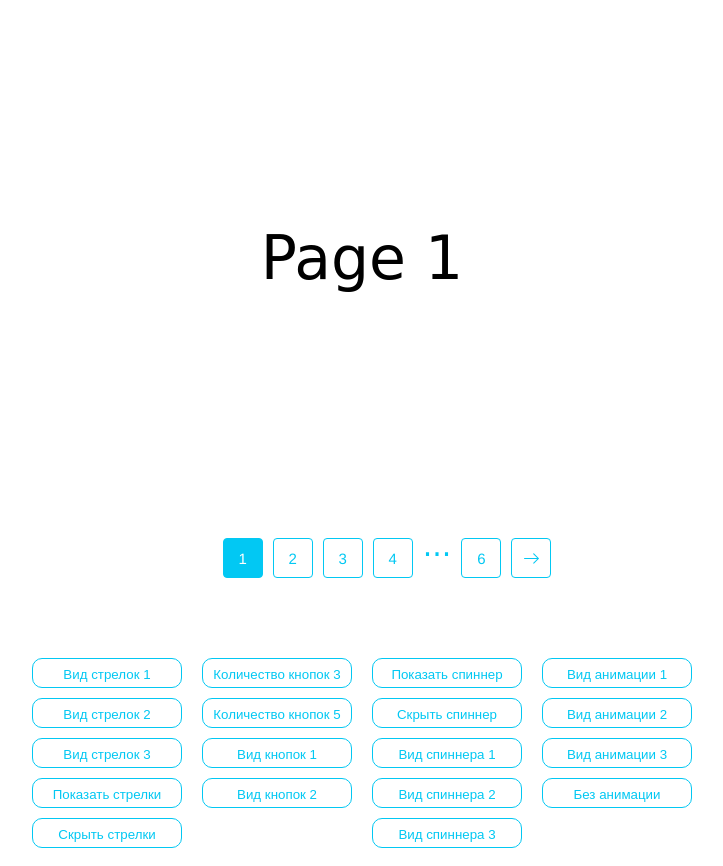
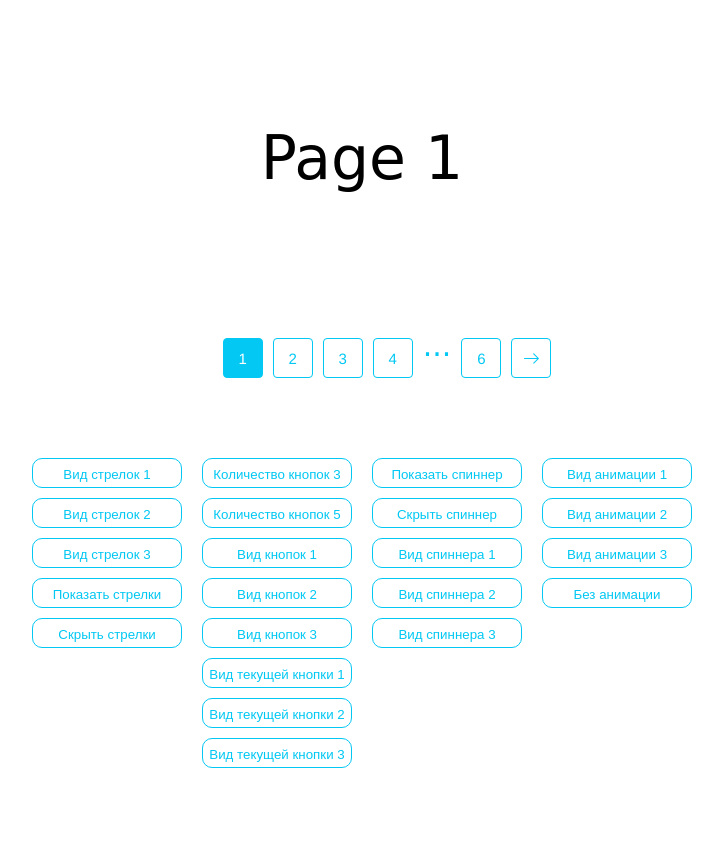
Before and after one commit to grinmax/vue-smart-pagination, a Vue app: page / in a window 1280 px wide. Shown: the whole page, without its empty margins (278-1001 px from the left). After the commit the page ends 800 px from the top, so only its background shows below. Built offline with nearby package versions, Linux system fonts and the light colour scheme.

Commit message:
Vue-smart-pagination demo-version

```diff
--- a/src/App.vue
+++ b/src/App.vue
@@ -24,6 +24,11 @@
         <button @click="maxButtons5()">Количество кнопок 5</button>
         <button @click="buttonsStyle1()">Вид кнопок 1</button>
         <button @click="buttonsStyle2()">Вид кнопок 2</button>
+        <button @click="buttonsStyle3()">Вид кнопок 3</button>
+
+        <button @click="currentButtonsStyle1()">Вид текущей кнопки 1</button>
+        <button @click="currentButtonsStyle2()">Вид текущей кнопки 2</button>
+        <button @click="currentButtonsStyle3()">Вид текущей кнопки 3</button>
       </div>
       <div class="spinner">
         <button @click="spinnerShow()">Показать спиннер</button>
@@ -138,11 +143,34 @@ export default {
     buttonsStyle1: function (e) {
       this.settings.PaginationControlSettings.buttonsSettings.allPageButtonsStyle.background = '#000'
       this.settings.PaginationControlSettings.buttonsSettings.allPageButtonsStyle.borderColor = '#000'
+      this.settings.PaginationControlSettings.arrowsSettings.arrowStyleColor = '#fff'
     },
     buttonsStyle2: function (e) {
       this.settings.PaginationControlSettings.buttonsSettings.allPageButtonsStyle.background = 'Tomato'
       this.settings.PaginationControlSettings.buttonsSettings.allPageButtonsStyle.borderColor = 'Tomato'
       this.settings.PaginationControlSettings.buttonsSettings.allPageButtonsStyle.color = '#fff'
+      this.settings.PaginationControlSettings.arrowsSettings.arrowStyleColor = '#fff'
+    },
+    buttonsStyle3: function (e) {
+      this.settings.PaginationControlSettings.buttonsSettings.allPageButtonsStyle.background = '#fff'
+      this.settings.PaginationControlSettings.buttonsSettings.allPageButtonsStyle.borderColor = '#02C8F3'
+      this.settings.PaginationControlSettings.buttonsSettings.allPageButtonsStyle.color = '#02C8F3'
+      this.settings.PaginationControlSettings.arrowsSettings.arrowStyleColor = '#02C8F3'
+    },
+    currentButtonsStyle1: function (e) {
+      this.settings.PaginationControlSettings.buttonsSettings.currentPageButtonStyle.backgroundActive = '#02C8F3'
+      this.settings.PaginationControlSettings.buttonsSettings.currentPageButtonStyle.borderColorActive = '#02C8F3'
+      this.settings.PaginationControlSettings.buttonsSettings.currentPageButtonStyle.colorActive = '#fff'
+    },
+    currentButtonsStyle2: function (e) {
+      this.settings.PaginationControlSettings.buttonsSettings.currentPageButtonStyle.backgroundActive = 'Tomato'
+      this.settings.PaginationControlSettings.buttonsSettings.currentPageButtonStyle.borderColorActive = 'Tomato'
+      this.settings.PaginationControlSettings.buttonsSettings.currentPageButtonStyle.colorActive = '#fff'
+    },
+    currentButtonsStyle3: function (e) {
+      this.settings.PaginationControlSettings.buttonsSettings.currentPageButtonStyle.backgroundActive = '#000'
+      this.settings.PaginationControlSettings.buttonsSettings.currentPageButtonStyle.borderColorActive = '#000'
+      this.settings.PaginationControlSettings.buttonsSettings.currentPageButtonStyle.colorActive = '#fff'
     },
     arrowShow: function (e) {
       this.settings.PaginationControlSettings.arrowsSettings.hideArrows = false
--- a/src/components/PaginationPage.vue
+++ b/src/components/PaginationPage.vue
@@ -86,7 +86,7 @@ export default {
 <style lang="scss">
   .pagination-block {
     position: relative;
-    height: 500px;
+    height: 300px;
     font-size: 60px;
     text-align: center;
     color: #000;
```
